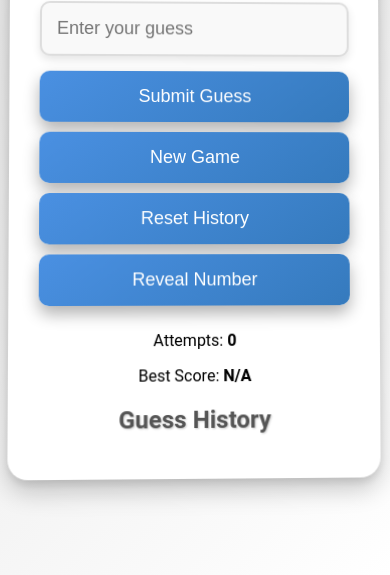
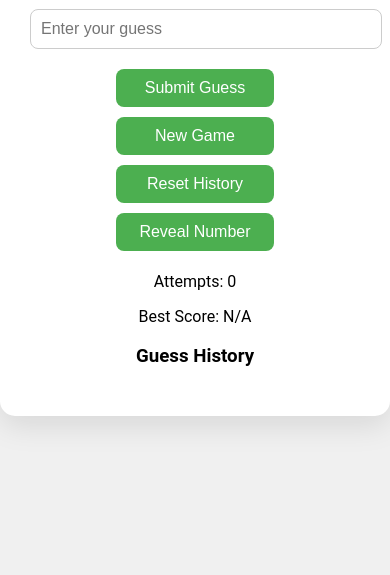
Before and after one commit to Uttam1910/PRODIGY_SD_2-GuessMaster-, a plain HTML site: page frontend/index.html in a window 390 px wide. Shown: the part 269-844 px from the top of the page. Drawn offline with Linux system fonts and the light colour scheme.

Commit message:
changed script

```diff
--- a/frontend/styles.css
+++ b/frontend/styles.css
@@ -1,151 +1,84 @@
-/* General body styling */
+/* Body and container styling */
 body {
-    background: linear-gradient(135deg, #e2e2e2, #ffffff);
+    background: #f0f0f0;
     font-family: 'Roboto', sans-serif;
-    margin: 0;
-    padding: 0;
     display: flex;
     justify-content: center;
     align-items: center;
     height: 100vh;
-    perspective: 1200px; /* Add perspective to the entire page */
+    margin: 0;
 }
 
-/* Main game container */
 .game-container {
-    background: #ffffff;
-    border-radius: 20px;
-    box-shadow: 0 12px 24px rgba(0, 0, 0, 0.2), 0 4px 8px rgba(0, 0, 0, 0.1);
-    padding: 40px;
-    max-width: 500px;
-    width: 100%;
+    background-color: #fff;
+    border-radius: 15px;
+    padding: 30px;
+    box-shadow: 0 10px 30px rgba(0, 0, 0, 0.1);
     text-align: center;
-    transform: rotateX(2deg) rotateY(2deg); /* Added rotation for 3D effect */
-    transform-style: preserve-3d;
-    transition: transform 0.3s ease;
+    width: 400px;
 }
 
-.game-container:hover {
-    transform: rotateX(4deg) rotateY(4deg); /* Enhanced rotation on hover for depth */
-}
-
-/* Heading */
 h1 {
-    font-size: 2.5em;
+    font-size: 2.2em;
     color: #333;
-    margin-bottom: 20px;
-    text-shadow: 2px 2px 4px rgba(0, 0, 0, 0.3);
 }
 
 /* Input and button styling */
 input {
-    padding: 15px;
-    border: 2px solid #ddd;
-    border-radius: 10px;
-    margin: 10px 0;
-    font-size: 18px;
-    width: calc(100% - 32px);
-    box-sizing: border-box;
-    transition: border-color 0.3s ease, box-shadow 0.3s ease;
-    background: #f9f9f9;
-    box-shadow: 0 4px 8px rgba(0, 0, 0, 0.1); /* Shadow for 3D effect */
-}
-
-input:focus {
-    border-color: #4a90e2;
-    outline: none;
-    box-shadow: 0 0 12px rgba(74, 144, 226, 0.5);
+    width: 100%;
+    padding: 10px;
+    margin-bottom: 15px;
+    border-radius: 8px;
+    border: 1px solid #ccc;
+    font-size: 1em;
 }
 
 button {
-    background: linear-gradient(145deg, #4a90e2, #357abd);
-    color: #ffffff;
+    width: 48%;
+    padding: 10px;
+    background-color: #4caf50;
+    color: white;
+    border: none;
+    border-radius: 8px;
+    font-size: 1em;
+    margin: 5px 1%;
     cursor: pointer;
-    padding: 15px;
-    border: none;
-    border-radius: 10px;
-    margin: 10px 5px;
-    font-size: 18px;
-    transition: background 0.3s ease, transform 0.2s ease, box-shadow 0.3s ease;
-    width: calc(50% - 15px);
-    box-sizing: border-box;
-    box-shadow: 0 8px 16px rgba(0, 0, 0, 0.3); /* Deeper shadow for 3D effect */
 }
 
 button:hover {
-    background: linear-gradient(145deg, #357abd, #4a90e2);
+    background-color: #45a049;
 }
 
-button:active {
-    background: linear-gradient(145deg, #4a90e2, #357abd);
-    transform: translateY(2px);
-    box-shadow: 0 4px 8px rgba(0, 0, 0, 0.3);
+/* Modal styling */
+.modal {
+    display: none;
+    position: fixed;
+    z-index: 1;
+    left: 0;
+    top: 0;
+    width: 100%;
+    height: 100%;
+    background-color: rgba(0, 0, 0, 0.4);
 }
 
-/* Button container */
-.button-container {
-    display: flex;
-    flex-wrap: wrap;
-    justify-content: center;
-    gap: 10px; /* Added gap for better spacing */
+.modal-content {
+    background-color: white;
+    margin: 15% auto;
+    padding: 20px;
+    border: 1px solid #888;
+    width: 80%;
+    border-radius: 10px;
+    text-align: center;
 }
 
-/* Feedback and attempts styling */
-#feedback {
-    margin: 20px 0;
-    font-size: 1.4em;
-    color: #333;
-    text-shadow: 1px 1px 2px rgba(0, 0, 0, 0.2);
+.close {
+    color: #aaa;
+    float: right;
+    font-size: 28px;
+    font-weight: bold;
+    cursor: pointer;
 }
 
-#attempts, #bestScore {
-    font-weight: bold;
+.close:hover {
+    color: black;
 }
-
-/* Guess history styling */
-h3 {
-    margin-top: 20px;
-    color: #555;
-    font-size: 1.5em;
-    text-shadow: 1px 1px 2px rgba(0, 0, 0, 0.2);
-}
-
-ul#guessHistory {
-    list-style: none;
-    padding: 0;
-    margin: 0;
-    max-height: 250px;
-    overflow-y: auto;
-}
-
-ul#guessHistory li {
-    background: #f9f9f9;
-    padding: 12px;
-    margin: 5px 0;
-    border-radius: 10px;
-    box-shadow: 0 4px 8px rgba(0, 0, 0, 0.2);
-    color: #555;
-    transition: background 0.3s ease, transform 0.2s ease;
-}
-
-ul#guessHistory li:hover {
-    background: #e2e2e2;
-    transform: translateY(-2px); /* Lift effect on hover */
-}
-
-/* Responsive design for smaller screens */
-@media (max-width: 600px) {
-    .game-container {
-        padding: 20px;
-        margin: 10px;
-    }
-
-    input, button {
-        width: calc(100% - 20px);
-    }
-
-    button {
-        width: calc(100% - 20px);
-        margin: 5px 0;
-    }
-}
```
